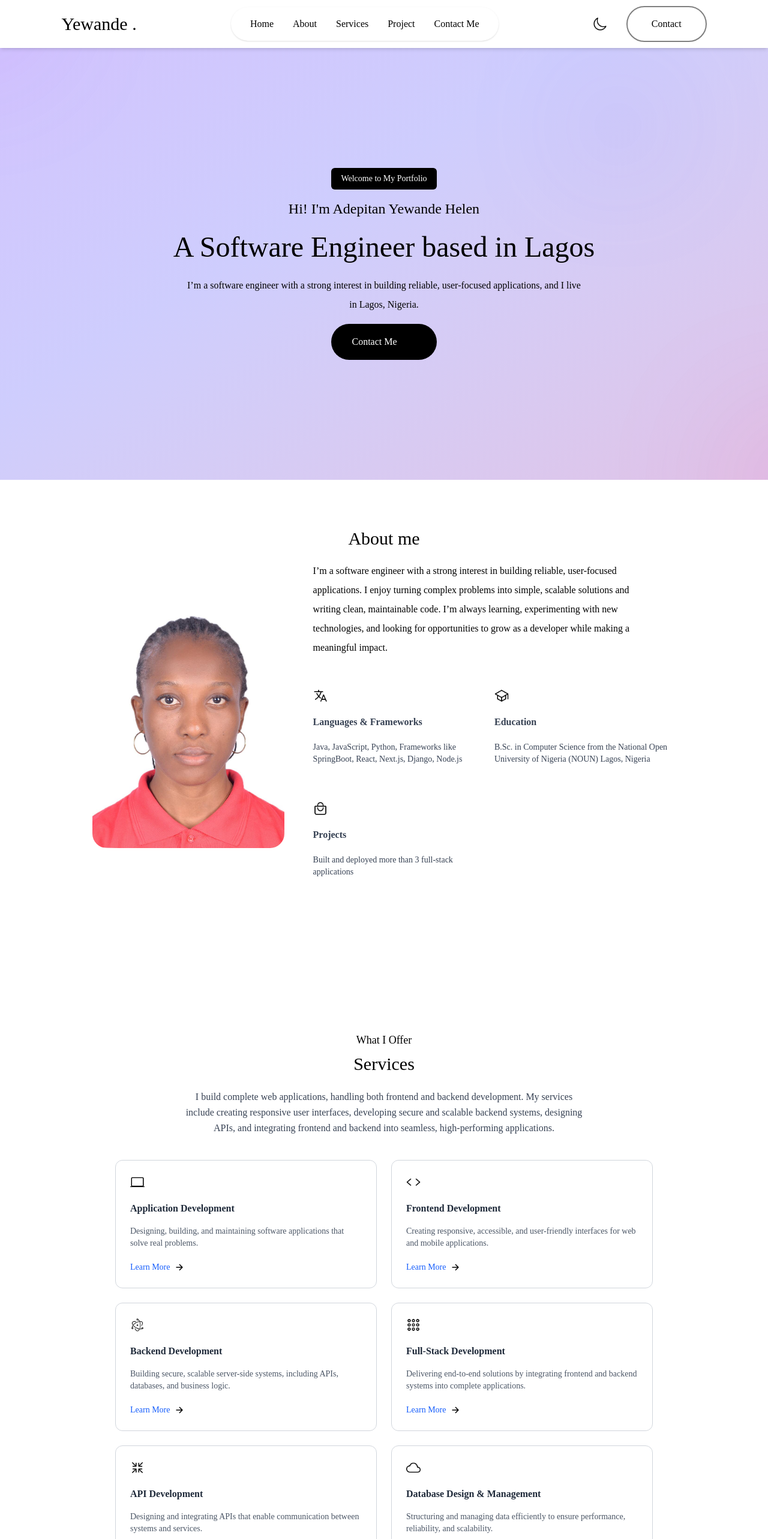
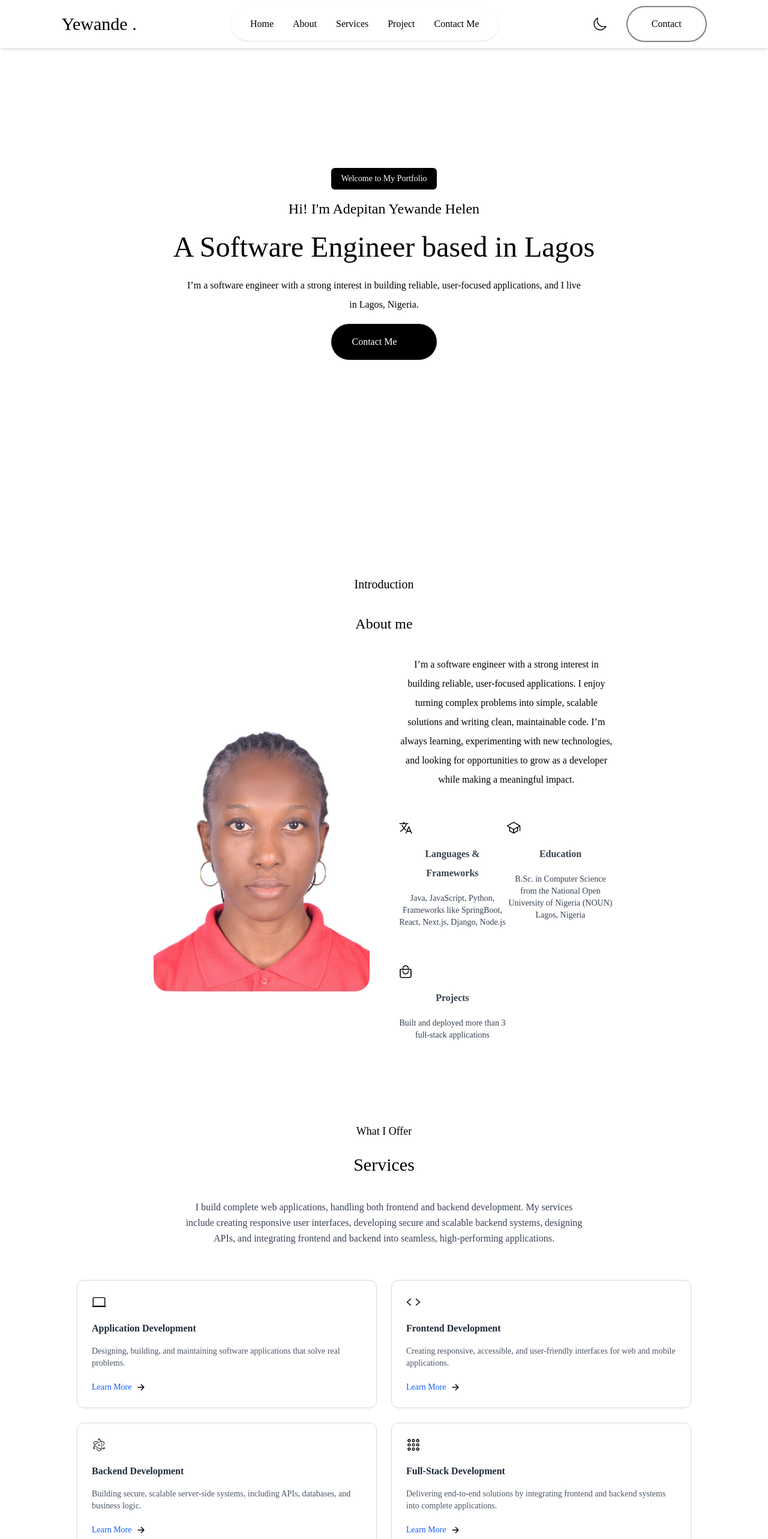
Before and after one commit to Bigmehelen/Adepitan-Yewande-Portfolio, a Next.js app in the folder my-portfolio/: page / in a window 1280 px wide. Shown: the top 2566 px of the page at 60% size. Built offline with nearby package versions, Linux system fonts and the light colour scheme; a web font is replaced by a local one.

Commit message:
updating responsiveness

```diff
--- a/my-portfolio/app/layout.js
+++ b/my-portfolio/app/layout.js
@@ -1,5 +1,4 @@
 import { Inter, Ovo } from "next/font/google";
-import AnimatedBackground from "@/components/AnimatedBackground";
 import "./globals.css";
 
 const inter = Inter({
@@ -16,7 +15,6 @@ export default function RootLayout({children}){
       <body
         className={`${inter.className} ${ovo.className} antialiased overflow-x-hidden leading-8`}
       >
-        <AnimatedBackground />
         {children}
       </body>
     </html>
--- a/my-portfolio/components/About.jsx
+++ b/my-portfolio/components/About.jsx
@@ -21,18 +21,19 @@ const infoList = [
 
 const About = () => {
   return (
-    <div id="about" className="w-full px-[12%] h-screen py-10 scroll-mt-20">
-
-      <h3 className="font-Ovo text-3xl text-center mb-5"> About me </h3>
+    <div id="about" className="w-11/12 max-w-3xl mx-auto pt-20 mt-10 text-center flex flex-col items-center gap-4"
+>
+      <h1 className="font-Ovo text-xl text-center mb-5"> Introduction </h1>
+      <h3 className="font-Ovo text-2xl text-center mb-5"> About me </h3>
 
       <div className="flex flex-col w-full lg:flex-row items-center justify-center gap-12">
 
-        <div className="w-64 sm:w-80 rounded-3xl py-10">
+        <div className="w-64 sm:w-80 rounded-3xl py-10 flex-1">
           <Image src="/wande.jpeg" alt="About image" width={400} height={400} className="rounded-3xl w-full h-auto"/>
         </div>
 
         <div className="flex-1">
-          <p className="mb-6 max-w-xl font-Ovo">
+          <p className="mb-6 max-w-lg font-Ovo">
             I’m a software engineer with a strong interest in building reliable,
             user-focused applications. I enjoy turning complex problems into
             simple, scalable solutions and writing clean, maintainable code.
@@ -41,7 +42,7 @@ const About = () => {
             meaningful impact.
           </p>
 
-          <ul className="space-y-4 grid grid-cols-2 max-w-2xl">
+          <ul className="space-y-4 grid grid-cols-2 max-w-xl">
             {infoList.map((item, index) => (
               <li key={index} className="border-[-0.5px] border-gray-400 py-4 cursor-pointer
               hover:-translate-y-1 duration-500 hover:light-Hover">
--- a/my-portfolio/components/AnimatedBackground.jsx
+++ /dev/null
@@ -1,43 +0,0 @@
-"use client";
-import React from "react";
-import { motion } from "framer-motion";
-
-function AnimatedBackground() {
-  return (
-    <div className="fixed inset-0 -z-10 overflow-hidden bg-indigo-50">
-
-      <motion.div
-        className="absolute inset-0 bg-linear-to-br from-purple-600/30 via-indigo-600/20 to-pink-600/30"
-        animate={{
-          backgroundPosition: ["0% 50%", "100% 50%", "0% 50%"],
-        }}
-        transition={{
-          duration: 20,
-          repeat: Infinity,
-          ease: "linear",
-        }}
-        style={{ backgroundSize: "200% 200%" }}
-      />
-
-      <motion.div
-        className="absolute top-[-20%] left-[-10%] w-37.5 h-37.5 rounded-full bg-purple-500/30 blur-[120px]"
-        animate={{ y: [0, 80, 0] }}
-        transition={{ duration: 12, repeat: Infinity, ease: "easeInOut" }}
-      />
-
-      <motion.div
-        className="absolute bottom-[-20%] right-[-10%] w-37.5 h-37.5 rounded-full bg-pink-500/30 blur-[120px]"
-        animate={{ y: [0, -80, 0] }}
-        transition={{ duration: 14, repeat: Infinity, ease: "easeInOut" }}
-      />
-
-      <motion.div
-        className="absolute top-[20%] right-[20%] w-25 h-25 rounded-full bg-indigo-500/30 blur-[100px]"
-        animate={{ x: [0, 60, 0] }}
-        transition={{ duration: 16, repeat: Infinity, ease: "easeInOut" }}
-      />
-    </div>
-  );
-}
-
-export default AnimatedBackground;
--- a/my-portfolio/components/Contact.jsx
+++ b/my-portfolio/components/Contact.jsx
@@ -19,10 +19,8 @@ const Contact = () => {
   };
 
   return (
-    <section
-      id="contact"
-      className="w-full px-[12%] py-20 scroll-mt-20 flex flex-col items-center text-center"
-    >
+    <div id="contact"
+      className="w-11/12 max-w-3xl mx-auto pt-24 mt-10 text-center flex flex-col items-center gap-4">
       <h1 className="text-lg mb-2 font-Ovo"> Connect With Me </h1>
 
       <h3 className="font-Ovo text-3xl mb-6"> Contact </h3>
@@ -43,7 +41,7 @@ const Contact = () => {
       </form>
        <span className="mt-4">{result}</span>
 
-    </section>
+    </div>
   )
 }
 
--- a/my-portfolio/components/Header.jsx
+++ b/my-portfolio/components/Header.jsx
@@ -1,5 +1,4 @@
 "use client";
-
 import React from "react";
 import Image from "next/image";
 import { motion } from "framer-motion";
@@ -7,7 +6,7 @@ import { cn } from "../lib/Utils";
 
 const Header = () => {
   return (
-    <section className="w-11/12 max-w-3xl pt(--nav-h)] mt-10 text-center mx-auto h-screen flex flex-col items-center justify-center gap-4">
+    <section className="w-11/12 max-w-3xl pt(--nav-h) mt-10 text-center mx-auto h-screen flex flex-col items-center justify-center gap-4">
 
       <motion.div
         initial={{ opacity: 0, y: -40 }}
--- a/my-portfolio/components/Services.jsx
+++ b/my-portfolio/components/Services.jsx
@@ -1,66 +1,83 @@
 import React from "react";
 import Image from "next/image";
+import Link from "next/link";
 
 const serviceData = [
   {
+    id: "app-dev",
     icon: "/laptop-outline.png",
     title: "Application Development",
-    description: "Designing, building, and maintaining software applications that solve real problems.",
+    description:
+      "Designing, building, and maintaining software applications that solve real problems.",
     link: "#",
   },
   {
+    id: "frontend-dev",
     icon: "/code-outline.png",
     title: "Frontend Development",
-    description: "Creating responsive, accessible, and user-friendly interfaces for web and mobile applications.",
+    description:
+      "Creating responsive, accessible, and user-friendly interfaces for web and mobile applications.",
     link: "#",
   },
   {
+    id: "backend-dev",
     icon: "/logo-electron.png",
     title: "Backend Development",
-    description: "Building secure, scalable server-side systems, including APIs, databases, and business logic.",
+    description:
+      "Building secure, scalable server-side systems, including APIs, databases, and business logic.",
     link: "#",
   },
   {
+    id: "fullstack-dev",
     icon: "/apps-outline.png",
     title: "Full-Stack Development",
-    description: "Delivering end-to-end solutions by integrating frontend and backend systems into complete applications.",
+    description:
+      "Delivering end-to-end solutions by integrating frontend and backend systems into complete applications.",
     link: "#",
   },
   {
+    id: "api-dev",
     icon: "/contract-outline.png",
     title: "API Development",
-    description: "Designing and integrating APIs that enable communication between systems and services.",
+    description:
+      "Designing and integrating APIs that enable communication between systems and services.",
     link: "#",
   },
   {
+    id: "database",
     icon: "/cloud-outline.png",
     title: "Database Design & Management",
-    description:"Structuring and managing data efficiently to ensure performance, reliability, and scalability.",
+    description:
+      "Structuring and managing data efficiently to ensure performance, reliability, and scalability.",
     link: "#",
   },
   {
+    id: "testing",
     icon: "/aperture-outline.png",
     title: "Testing & Quality Assurance",
-    description: "Writing and implementing tests to ensure software reliability and reduce bugs.",
+    description:
+      "Writing and implementing tests to ensure software reliability and reduce bugs.",
     link: "#",
   },
   {
+    id: "deployment",
     icon: "/logo-github.png",
     title: "Deployment & Version Control",
-    description: "Deploying applications, managing code versions, and collaborating using modern development workflows.",
+    description:
+      "Deploying applications, managing code versions, and collaborating using modern development workflows.",
     link: "#",
-  }
+  },
 ];
 
 const Services = () => {
   return (
     <section
       id="services"
-      className="w-full px-[12%] py-20 scroll-mt-20 flex flex-col items-center text-center"
+      className="w-11/12 max-w-5xl mx-auto mt-10 pt-20 text-center flex flex-col items-center gap-4"
     >
-      <h1 className="text-lg mb-2 font-Ovo"> What I Offer </h1>
+      <h1 className="text-lg mb-2 font-Ovo">What I Offer</h1>
 
-      <h3 className="font-Ovo text-3xl mb-6">Services</h3>
+      <h2 className="font-Ovo text-3xl mb-6">Services</h2>
 
       <p className="max-w-2xl font-Ovo text-gray-700 leading-relaxed mb-10">
         I build complete web applications, handling both frontend and backend
@@ -70,42 +87,45 @@ const Services = () => {
         applications.
       </p>
 
-      <div className="grid grid-cols-1 sm:grid-cols-2 gap-6 max-w-4xl w-full">
-        {serviceData.map((item, index) => (
+      <div className="grid grid-cols-1 sm:grid-cols-2 gap-6 w-full">
+        {serviceData.map((item) => (
           <div
-            key={index}
-            className="border border-gray-300 rounded-xl p-6 cursor-pointer
-            hover:-translate-y-1 hover:shadow-lg transition-all duration-300 text-left"
+            key={item.id}
+            className="
+              border border-gray-300 rounded-xl p-6 text-left
+              transition-all duration-300
+              hover:shadow-lg
+              sm:hover:-translate-y-1
+            "
           >
             <Image
               src={item.icon}
-              alt=""
+              alt={`${item.title} icon`}
               width={24}
               height={24}
-              className="w-6 mb-4"
+              className="mb-4"
             />
 
-            <h4 className="font-Ovo font-semibold mb-3 text-gray-800">
+            <h3 className="font-Ovo font-semibold mb-3 text-gray-800">
               {item.title}
-            </h4>
+            </h3>
 
             <p className="text-gray-600 text-sm mb-5">
               {item.description}
             </p>
 
-            <a
+            <Link
               href={item.link}
               className="text-blue-600 flex items-center gap-2 text-sm hover:underline"
             >
               Learn More
               <Image
                 src="/arrow-forward-outline.png"
-                alt=""
+                alt="Arrow icon"
                 width={16}
                 height={16}
-                className="w-4"
               />
-            </a>
+            </Link>
           </div>
         ))}
       </div>
--- a/my-portfolio/components/project.jsx
+++ b/my-portfolio/components/project.jsx
@@ -24,11 +24,10 @@ const portfolioData = [
 
 const Project = () => {
   return (
-    <section
-      id="project"
-      className="w-full px-[12%] py-20 scroll-mt-20 flex flex-col items-center text-center"
+    <div id="project"
+      className="w-11/12 max-w-5xl mx-auto pt-20 mt-10 text-center flex flex-col items-center gap-4"
     >
-      <h1 className="text-2xl mb-2 font-Ovo">My Portfolio</h1>
+      <h1 className="text-2xl mb-10 font-Ovo">My Portfolio</h1>
 
       <p className="text-lg font-Ovo max-w-2xl mx-auto mt-5 mb-10">
         Welcome to my portfolio! You can explore all my projects.
@@ -61,7 +60,7 @@ const Project = () => {
           </div>
         ))}
       </div>
-    </section>
+    </div>
   );
 };
 
```
Also changed, not shown: 1 other file (tests, documents, lock files or other folders).
